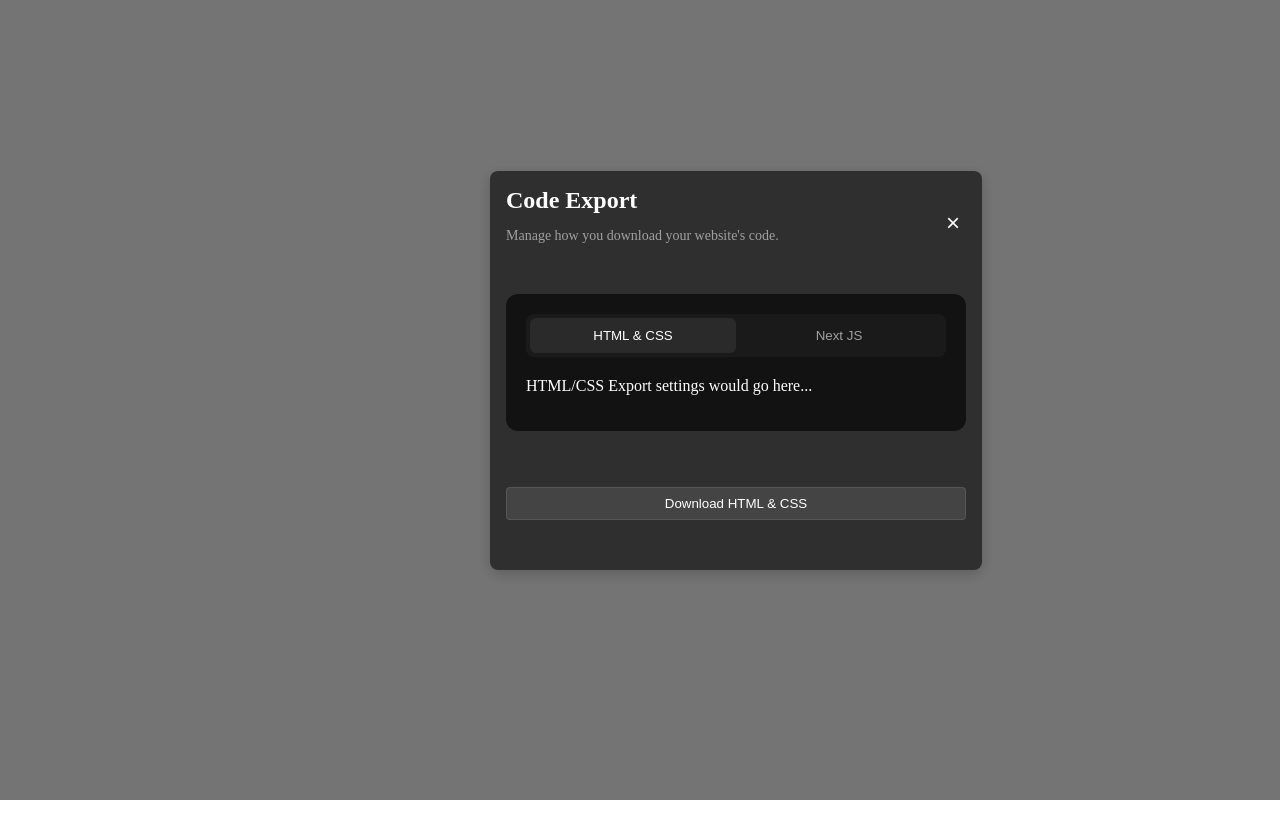
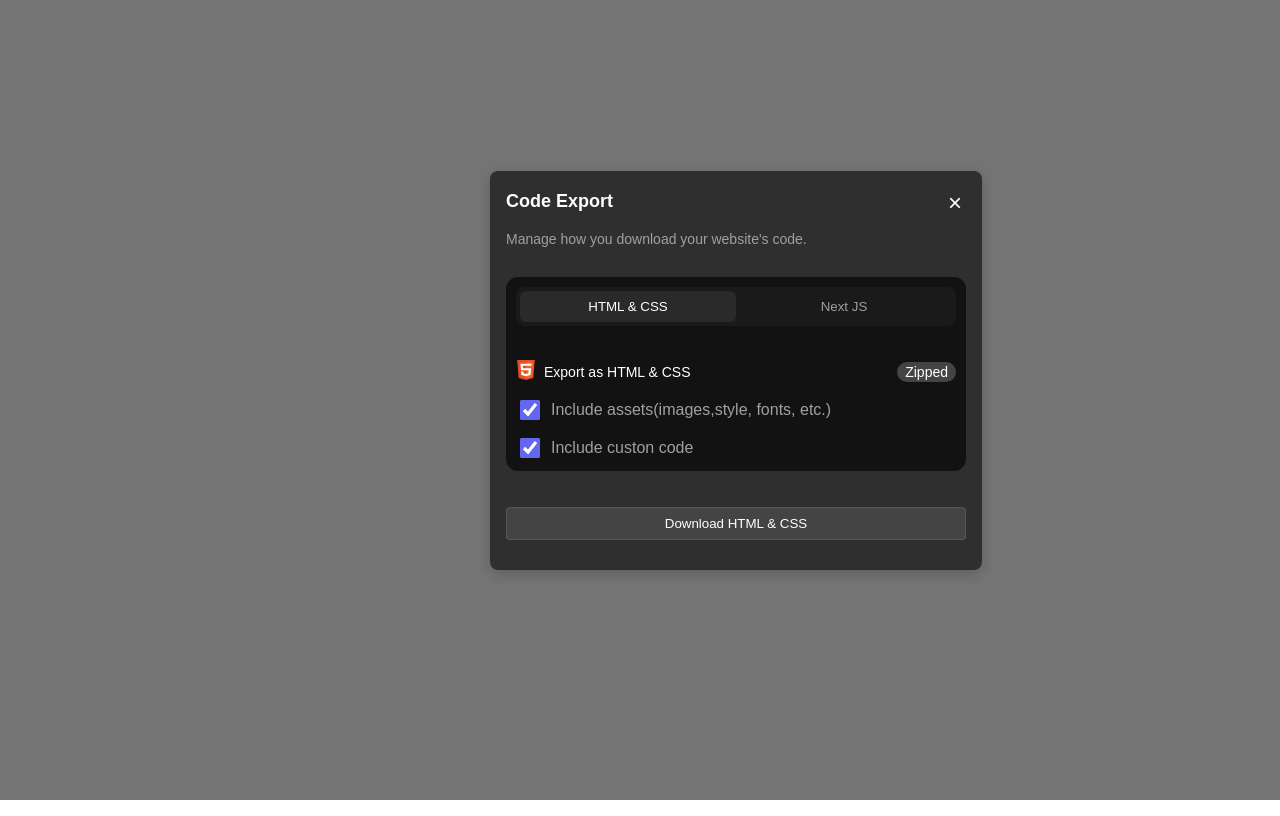
Before and after one commit to RohanKJoseph/Task1, a React (Vite) app: page / in a window 1280 px wide. Both pictures are taken after a click on the button "EXPORT CODE". Built offline with nearby package versions, Linux system fonts and the light colour scheme.

Commit message:
partially fixed styling

```diff
--- a/src/components/codeExport1.jsx
+++ b/src/components/codeExport1.jsx
@@ -1,4 +1,6 @@
 import React, { useState } from 'react';
+import Next from './next';
+import Html from './html';
 
 const CodeExport1 = ({ onClose }) => {
 
@@ -8,7 +10,7 @@ const CodeExport1 = ({ onClose }) => {
     <div className="modal-content">
       <div className="modal-header" style={{ display: 'flex', justifyContent: 'space-between' }}>
         <div>
-          <h2 style={{ margin: 0 }}>Code Export</h2>
+          <h2>Code Export</h2>
           <p style={{ color: 'var(--text-dim)', fontSize: '14px' }}>Manage how you download your website's code.</p>
         </div>
         <button onClick={onClose} className="close-x" style={{
@@ -35,15 +37,12 @@ const CodeExport1 = ({ onClose }) => {
         {exportType === 'next' ? (
           <div className="next-options">
 
-             <label style={{ display: 'flex', alignItems: 'center', gap: '10px', marginBottom: '12px' }}>
-                <input type="checkbox" defaultChecked style={{ accentColor: 'var(--accent-purple)' }} />
-                <span>Use `app` directory (NextJS v13+)</span>
-             </label>
+             <Next />
 
           </div>
         ) : (
           <div className="html-options">
-            <p >HTML/CSS Export settings would go here...</p>
+            <Html />
           </div>
         )}
       </div >
--- /dev/null
+++ b/src/components/html.jsx
@@ -0,0 +1,26 @@
+import React from 'react'
+
+const Html = () => {
+  return (
+    <>
+     <div className='html-l1'>
+        <p> <span>
+              <img src="html-1.svg" alt="NextJS Logo" style={{ width: '20px', height: '20px', marginRight: '8px' }} />
+            </span>Export as HTML & CSS</p>
+        <p className='ziped'>Zipped</p>
+     </div>
+     <div className="html-form">
+         <label>
+                <input type="checkbox" defaultChecked style={{ accentColor: 'var(--accent-purple)' }} />
+                Include assets(images,style, fonts, etc.)
+        </label>
+        <label>
+                <input type="checkbox" defaultChecked style={{ accentColor: 'var(--accent-purple)' }} />
+                   Include custon code
+        </label>
+     </div>
+    </>
+  )
+}
+
+export default Html
--- /dev/null
+++ b/src/components/next.jsx
@@ -0,0 +1,32 @@
+import React from 'react'
+
+const Next = () => {
+  return (
+    <>
+
+     <div className='html-l1'>
+        <p><span>
+              <img src="next.svg" alt="NextJS Logo" style={{ width: '20px', height: '20px', marginRight: '8px' }} />
+            </span>Export as NextJS Project</p>
+        <p className='ziped'>Zipped</p>
+     </div>
+     <div className="html-form">
+         <label >
+                <input type="checkbox" defaultChecked style={{ accentColor: 'var(--accent-purple)' }} />
+               Use `app` directory (NextJS v13+)
+        </label>
+        <label>
+                <input type="checkbox" defaultChecked style={{ accentColor: 'var(--accent-purple)' }} />
+                    Include assets(images,style, fonts, etc.)
+        </label>
+        <label>
+                <input type="checkbox" defaultChecked style={{ accentColor: 'var(--accent-purple)' }} />
+                     Include custon code
+        </label>
+     </div>
+
+    </>
+  )
+}
+
+export default Next
--- a/src/index.css
+++ b/src/index.css
@@ -6,6 +6,14 @@
   --accent-purple: #6366f1;    /* Checkbox/Active purple */
   --btn-gray: #333333;         /* Inactive tab / Download button */
   --tab-active: #2a2a2a;       /* Active tab background */
+}
+
+html, body {
+    margin: 0;
+    padding: 0;
+    font-family: 'Kumbh Sans', sans-serif;
+
+    color: var(--text-main);
 }
 
 .sm-gray-button {
@@ -66,10 +74,10 @@
   color: white;
   background: #302f2f;
   padding: 16px;
-  gap: 16px;
+  gap: 6px;
   border-radius: 8px;
   width: 460px;
-  height: 367px;
+  min-height: 367px;
   min-width: 460px;
   box-shadow: 0px 4px 15px rgba(0, 0, 0, 0.2);
   top: 171px;
@@ -78,23 +86,28 @@
   flex-direction: column;
 }
 
-/* A simple close button in the corner */
-.close-btn {
-  position: absolute;
-  top: 10px;
-  right: 10px;
-  background: none;
-  border: none;
-  font-size: 20px;
-  cursor: pointer;
+.close-x {
+    position: absolute;
+    top: 12px;
+    right: 12px;
+    background: transparent;
+    border: 1px solid transparent;
+    color: var(--text-dim);
+    font-size: 20px;
+    cursor: pointer;
+    width: 30px;
+    height: 30px;
+    border-radius: 6px;
+    padding: 6px;
+    gap: 10px;
+    color: #CBCBCB;
 }
-
 
 .inner-card {
   background-color: var(--bg-inner);
   border-radius: 12px;
-  padding: 20px;
-  margin: 20px 0;
+  padding: 10px;
+  margin: 10px 0;
 }
 
 
@@ -111,7 +124,7 @@
 
 .toggle-btn {
   flex: 1;
-  padding: 10px;
+  padding: 8px;
   border: none;
   border-radius: 6px;
   color: var(--text-dim);
@@ -135,3 +148,52 @@
     padding: 8px 16px 8px 16px;
     gap: 10px;
 }
+
+.html-l1 {
+    display: flex;
+    align-items: center;
+    justify-content: space-between;
+}
+
+.ziped {
+    background-color: #444444;
+    padding: 2px 8px;
+    border-radius: 10px;
+}
+
+.html-form {
+    display: flex;
+    flex-direction: column;
+    gap: 12px;
+}
+
+input[type="checkbox"] {
+     width: 20px;
+     height: 20px;
+
+}
+
+label {
+    display: flex;
+    align-items: center;
+    gap: 8px;
+    color: var(--text-dim);
+}
+
+p {
+    font-size: 14px;
+    display: flex;
+    align-items: center;
+    font: Kumbh Sans;
+
+}
+
+h2 {
+    font-size: 18px;
+    font-weight: 600;
+    margin: 0;
+    size: 18px;
+    height: 22px;
+    gap:6px;
+    padding: 4px 0;
+}
```
Also changed, not shown: public/html-1.svg (added), public/next.svg (added).
